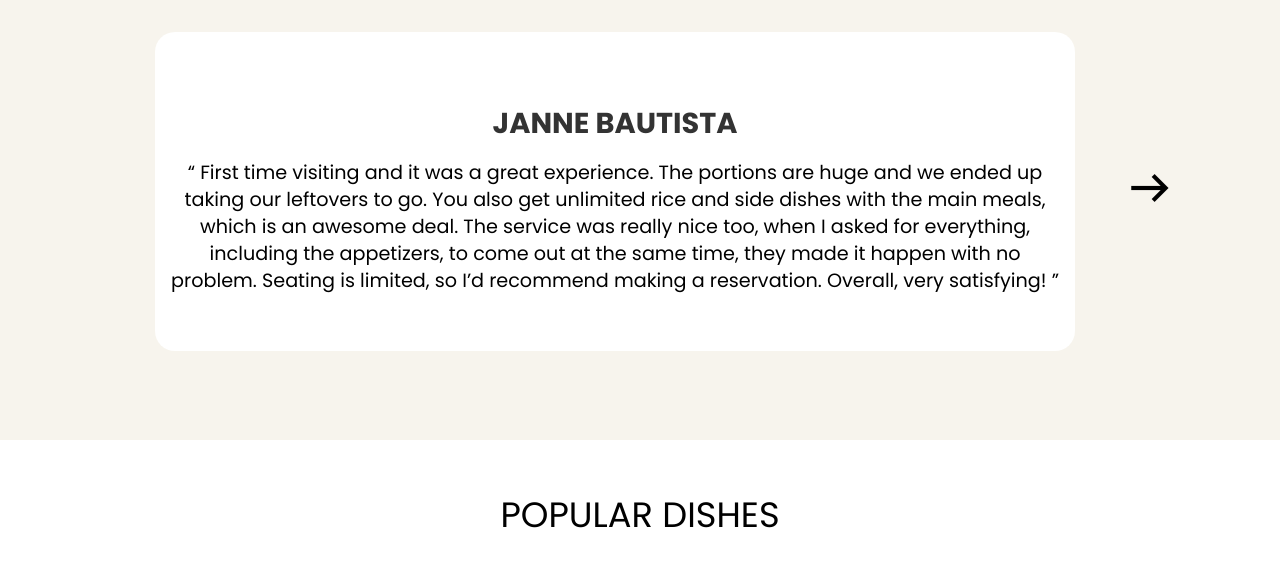
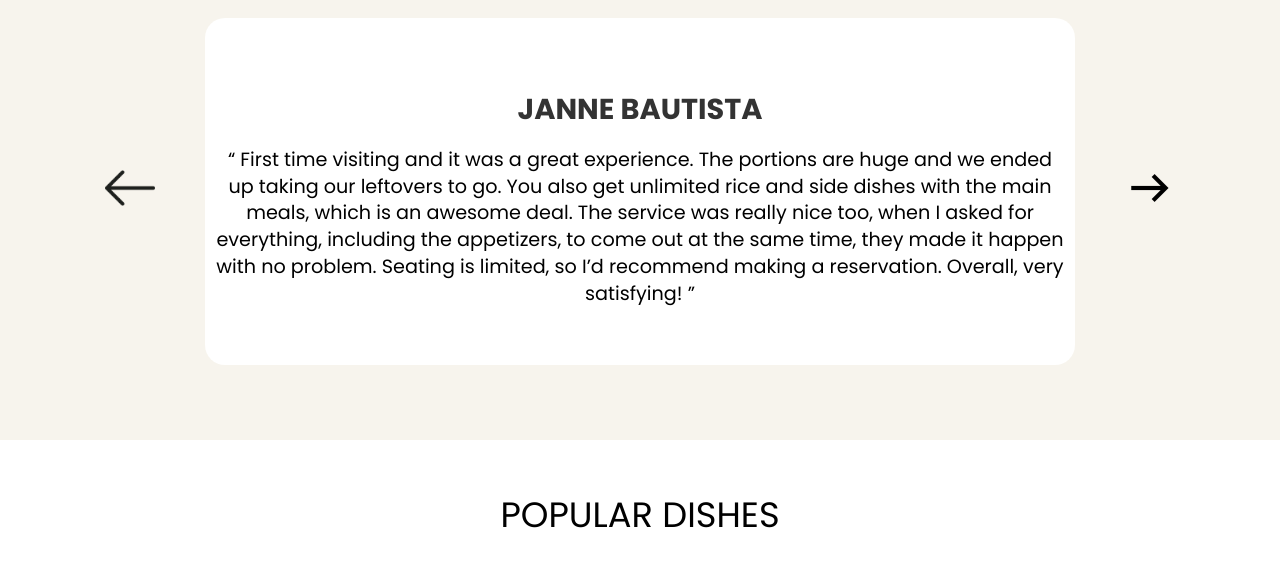
Before and after one commit to coding-creating/Rice-TableDemo-REAL, a plain HTML site: page index.html in a window 1280 px wide. Shown: the part 1976-2553 px from the top of the page. Drawn offline with Linux system fonts and the light colour scheme.

Commit message:
updating whatever

```diff
--- a/index.html
+++ b/index.html
@@ -97,7 +97,7 @@
 
                 <div class="arrow-div">
                     <div class="leftarrow">
-                        <a class="left-arrow"> <img src=".images/Left-arrow.png" alt="" class="arrows"></a>
+                        <a class="left-arrow"> <img src="images/Left-arrow.png" alt="" class="arrows"></a>
                     </div>
                         <div class="trust-grid">
                             <div class="trust-slide">
```
